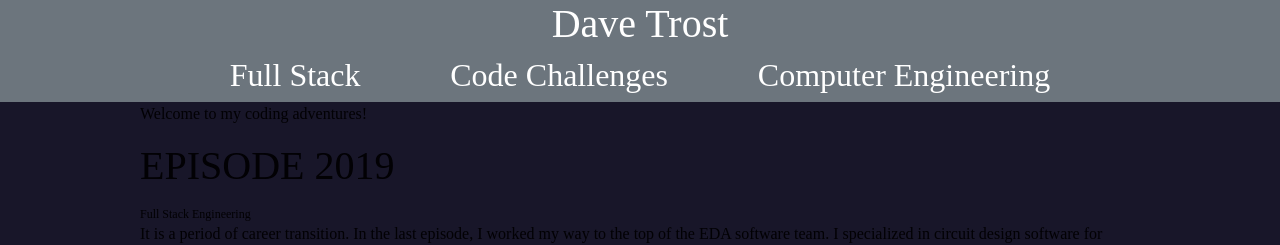
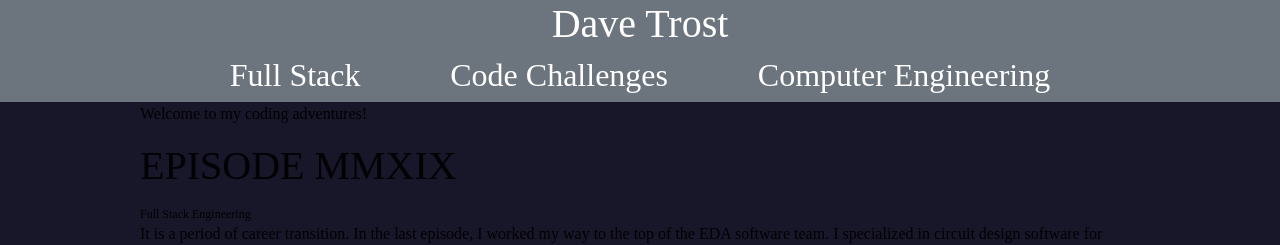
Before and after one commit to DaveTrost/dave-trost, a React (Create React App) app: page / in a window 1280 px wide. Shown: the top 245 px of the page. Built offline with nearby package versions, Linux system fonts and the light colour scheme; a web font is replaced by a local one.

Commit message:
episode name set as MMXIX (was '2019')

```diff
--- a/src/components/ScrollingBio.tsx
+++ b/src/components/ScrollingBio.tsx
@@ -9,7 +9,7 @@ function ScrollingBio() {
           Welcome to my coding adventures!
         </p>
         <h1 className='episodeTitle'>
-          EPISODE 2019
+          EPISODE MMXIX
         </h1>
         <sub>
           Full Stack Engineering
```
